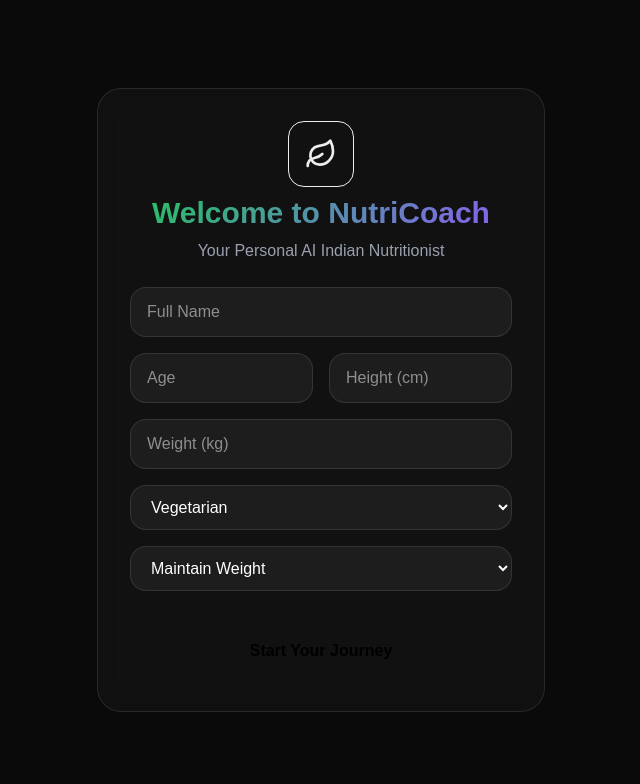
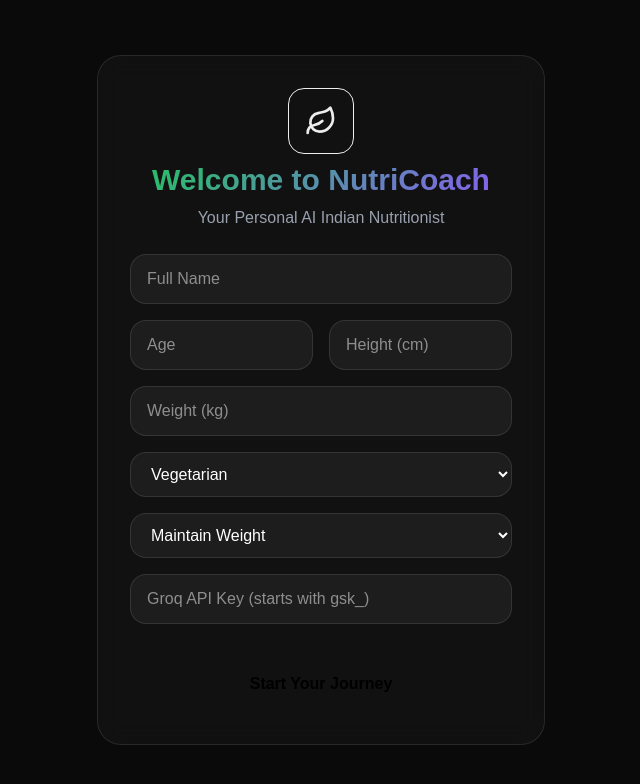
Before and after one commit to hetshi/NutriCoach, a Next.js app in the folder nutri-web/: page / in a window 1280 px wide. Shown: the top 784 px of the page, without its empty margins (319-959 px from the left). Built offline with nearby package versions, Linux system fonts and the light colour scheme.

Commit message:
UI: Add API Key field to signup

```diff
--- a/nutri-web/src/app/page.tsx
+++ b/nutri-web/src/app/page.tsx
@@ -295,6 +295,13 @@ export default function NutriCoachWeb() {
               <option value="Muscle Gain">Muscle Gain</option>
               <option value="Healthy Lifestyle">Healthy Lifestyle</option>
             </select>
+            <input
+              name="apiKey"
+              placeholder="Groq API Key (starts with gsk_)"
+              className="auth-input"
+              value={apiKey}
+              onChange={(e) => setApiKey(e.target.value)}
+            />
             <button className="w-full py-4 bg-primary text-black font-bold rounded-2xl hover:bg-primary-hover transition-all mt-4">
               Start Your Journey
             </button>
```
